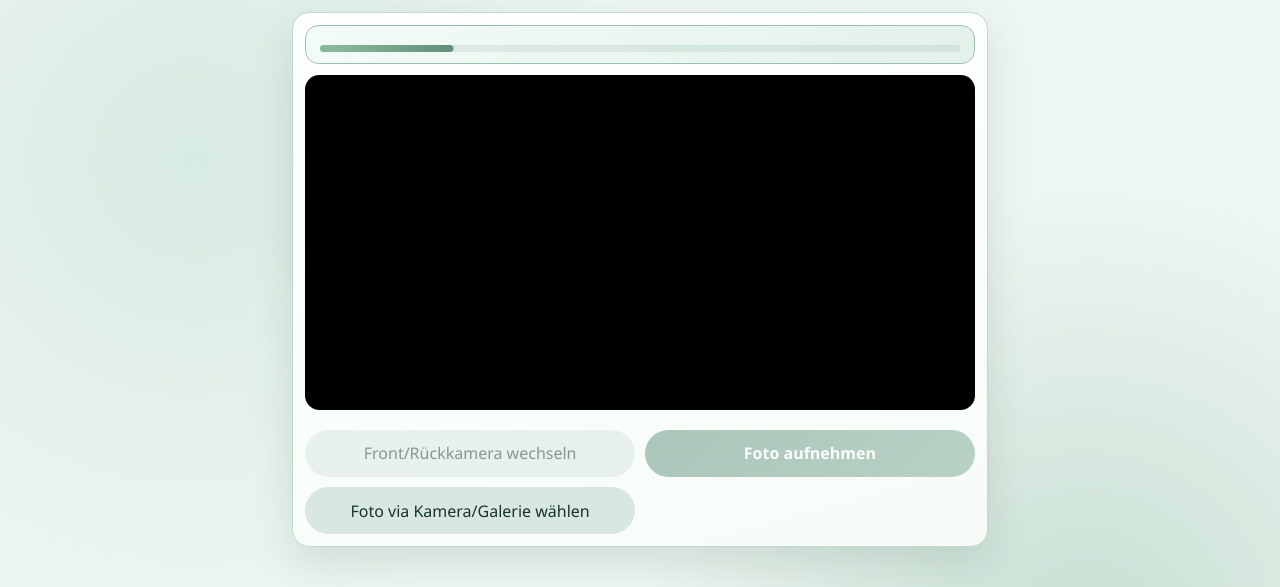
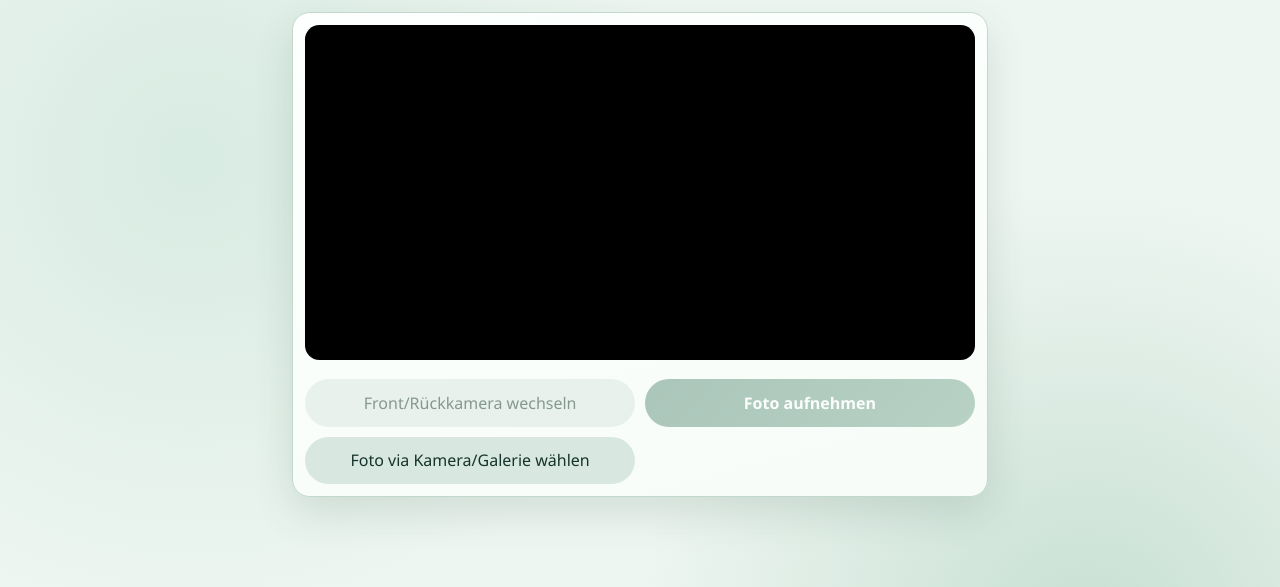
Before and after one commit to maximilianpohle/hochzeitskamera, a Flask app: page / in a window 1280 px wide. Shown: the top 587 px of the page. Run offline with Flask 3, Linux system fonts and the light colour scheme; some libraries are stand-ins or nearby versions.

Commit message:
Update changelog to version 0.1.28; implement dual image uploads as JPEG and PNG, remove upload banner for a cleaner UI

```diff
--- a/static/app.js
+++ b/static/app.js
@@ -4,9 +4,6 @@ const captureBtn = document.getElementById("captureBtn");
 const switchCameraBtn = document.getElementById("switchCameraBtn");
 const fallbackUploadBtn = document.getElementById("fallbackUploadBtn");
 const fallbackFileInput = document.getElementById("fallbackFileInput");
-const uploadBannerEl = document.getElementById("uploadBanner");
-const uploadBannerTextEl = document.getElementById("uploadBannerText");
-const uploadBannerBarEl = document.getElementById("uploadBannerBar");
 const statusToastEl = document.getElementById("statusToast");
 
 let stream = null;
@@ -129,24 +126,51 @@ function setFallbackVisible(visible) {
   fallbackUploadBtn.hidden = !visible;
 }
 
-function updateUploadBanner() {
-  if (!uploadBannerEl || !uploadBannerTextEl || !uploadBannerBarEl) {
-    return;
+function waitForImageLoad(imageElement, sourceUrl) {
+  return new Promise((resolve, reject) => {
+    imageElement.onload = () => resolve();
+    imageElement.onerror = () => reject(new Error("Bild konnte nicht geladen werden."));
+    imageElement.src = sourceUrl;
+  });
+}
+
+function drawScaledImageToCanvas(imageElement, targetCanvas, maxWidth, maxHeight) {
+  const sourceWidth = imageElement.naturalWidth || imageElement.width;
+  const sourceHeight = imageElement.naturalHeight || imageElement.height;
+
+  if (!sourceWidth || !sourceHeight) {
+    throw new Error("Bildabmessungen konnten nicht bestimmt werden.");
   }
 
-  if (pendingUploads <= 0) {
-    uploadBannerEl.hidden = true;
-    uploadBannerTextEl.textContent = "";
-    uploadBannerBarEl.style.transform = "translateX(-45%)";
-    return;
-  }
+  const scale = Math.min(1, maxWidth / sourceWidth, maxHeight / sourceHeight);
+  const targetWidth = Math.max(1, Math.round(sourceWidth * scale));
+  const targetHeight = Math.max(1, Math.round(sourceHeight * scale));
 
-  uploadBannerEl.hidden = false;
-  uploadBannerTextEl.textContent =
-    pendingUploads === 1
-      ? "1 Upload laeuft noch im Hintergrund. Bitte die Seite nicht schliessen."
-      : `${pendingUploads} Uploads laufen noch im Hintergrund. Bitte die Seite nicht schliessen.`;
-  uploadBannerBarEl.style.transform = "translateX(-45%)";
+  targetCanvas.width = targetWidth;
+  targetCanvas.height = targetHeight;
+
+  const context = targetCanvas.getContext("2d");
+  context.drawImage(imageElement, 0, 0, targetWidth, targetHeight);
+}
+
+async function createCaptureVariants(imageSourceUrl) {
+  const imageElement = new Image();
+  imageElement.decoding = "async";
+  await waitForImageLoad(imageElement, imageSourceUrl);
+
+  const jpegCanvas = document.createElement("canvas");
+  const pngCanvas = document.createElement("canvas");
+
+  drawScaledImageToCanvas(imageElement, jpegCanvas, 1600, 1600);
+
+  pngCanvas.width = imageElement.naturalWidth || imageElement.width;
+  pngCanvas.height = imageElement.naturalHeight || imageElement.height;
+  pngCanvas.getContext("2d").drawImage(imageElement, 0, 0, pngCanvas.width, pngCanvas.height);
+
+  return {
+    jpegDataUrl: jpegCanvas.toDataURL("image/jpeg", 0.98),
+    pngDataUrl: pngCanvas.toDataURL("image/png"),
+  };
 }
 
 function stopStream() {
@@ -224,7 +248,6 @@ async function uploadImage(imageDataUrl) {
 
 function uploadImageInBackground(imageDataUrl, onSuccess) {
   pendingUploads += 1;
-  updateUploadBanner();
 
   void (async () => {
     try {
@@ -235,7 +258,25 @@ function uploadImageInBackground(imageDataUrl, onSuccess) {
       setStatus(error.message || "Upload fehlgeschlagen.", "error");
     } finally {
       pendingUploads = Math.max(0, pendingUploads - 1);
-      updateUploadBanner();
+    }
+  })();
+}
+
+function uploadCaptureVariantsInBackground(variants, onSuccess) {
+  pendingUploads += 2;
+
+  void (async () => {
+    try {
+      const [jpegFilename, pngFilename] = await Promise.all([
+        uploadImage(variants.jpegDataUrl),
+        uploadImage(variants.pngDataUrl),
+      ]);
+      onSuccess({ jpegFilename, pngFilename });
+    } catch (error) {
+      console.error(error);
+      setStatus(error.message || "Upload fehlgeschlagen.", "error");
+    } finally {
+      pendingUploads = Math.max(0, pendingUploads - 2);
     }
   })();
 }
@@ -254,21 +295,26 @@ async function capturePhoto() {
     return;
   }
 
+  const context = canvas.getContext("2d");
   canvas.width = width;
   canvas.height = height;
-
-  const context = canvas.getContext("2d");
   context.drawImage(video, 0, 0, width, height);
 
-  // PNG preserves the canvas pixels without JPEG compression.
-  const imageDataUrl = canvas.toDataURL("image/png");
+  const originalCaptureDataUrl = canvas.toDataURL("image/png");
   setStatus("Foto aufgenommen. Upload laeuft im Hintergrund...");
-  uploadImageInBackground(imageDataUrl, (filename) => {
-    setStatus(`Gespeichert als ${filename}`, "ok", {
-      actionLabel: "💾 Speichern",
-      actionHandler: () => downloadImage(imageDataUrl, filename),
+
+  try {
+    const variants = await createCaptureVariants(originalCaptureDataUrl);
+    uploadCaptureVariantsInBackground(variants, ({ jpegFilename, pngFilename }) => {
+      setStatus(`Gespeichert als ${jpegFilename} und ${pngFilename}`, "ok", {
+        actionLabel: "💾 Speichern",
+        actionHandler: () => downloadImage(variants.pngDataUrl, pngFilename),
+      });
     });
-  });
+  } catch (error) {
+    console.error(error);
+    setStatus(error.message || "Bild konnte nicht vorbereitet werden.", "error");
+  }
 }
 
 async function uploadSelectedFile(file) {
@@ -276,11 +322,12 @@ async function uploadSelectedFile(file) {
 
   try {
     const imageDataUrl = await fileToDataUrl(file);
+    const variants = await createCaptureVariants(imageDataUrl);
     setStatus("Foto geladen. Upload laeuft im Hintergrund...");
-    uploadImageInBackground(imageDataUrl, (filename) => {
-      setStatus(`Gespeichert als ${filename}`, "ok", {
+    uploadCaptureVariantsInBackground(variants, ({ jpegFilename, pngFilename }) => {
+      setStatus(`Gespeichert als ${jpegFilename} und ${pngFilename}`, "ok", {
         actionLabel: "💾 Speichern",
-        actionHandler: () => downloadImage(imageDataUrl, filename),
+        actionHandler: () => downloadImage(variants.pngDataUrl, pngFilename),
       });
     });
   } catch (error) {
--- a/static/style.css
+++ b/static/style.css
@@ -34,37 +34,6 @@ body {
   border-radius: 1.1rem;
   padding: 0.75rem;
   box-shadow: 0 16px 40px rgba(40, 78, 64, 0.14);
-}
-
-.upload-banner {
-  display: grid;
-  gap: 0.5rem;
-  margin-bottom: 0.7rem;
-  border-radius: 0.85rem;
-  border: 1px solid #9bc0b0;
-  background: linear-gradient(135deg, #f3fbf7, #e3f1ea);
-  color: #1b4a3b;
-  font-weight: 700;
-  padding: 0.7rem 0.85rem;
-}
-
-.upload-banner-text {
-  line-height: 1.25;
-}
-
-.upload-banner-track {
-  overflow: hidden;
-  border-radius: 999px;
-  background: rgba(95, 143, 122, 0.14);
-  height: 0.42rem;
-}
-
-.upload-banner-bar {
-  width: 38%;
-  height: 100%;
-  border-radius: inherit;
-  background: linear-gradient(90deg, var(--accent), #8ab99f, var(--accent));
-  animation: upload-banner-pulse 1.1s ease-in-out infinite;
 }
 
 #preview {
@@ -171,20 +140,6 @@ button:disabled {
   color: #2f5d4c;
 }
 
-@keyframes upload-banner-pulse {
-  0% {
-    transform: translateX(-45%);
-  }
-
-  50% {
-    transform: translateX(145%);
-  }
-
-  100% {
-    transform: translateX(-45%);
-  }
-}
-
 .app-version {
   position: fixed;
   right: max(0.55rem, env(safe-area-inset-right));
@@ -214,10 +169,6 @@ button:disabled {
     display: flex;
     flex-direction: column;
     padding: 0.5rem;
-  }
-
-  .upload-banner {
-    margin-bottom: 0.55rem;
   }
 
   #preview {
--- a/templates/index.html
+++ b/templates/index.html
@@ -9,12 +9,6 @@
   <body>
     <main class="app-shell">
       <section class="camera-card">
-        <div id="uploadBanner" class="upload-banner" hidden>
-          <div id="uploadBannerText" class="upload-banner-text"></div>
-          <div class="upload-banner-track" aria-hidden="true">
-            <div id="uploadBannerBar" class="upload-banner-bar"></div>
-          </div>
-        </div>
         <video id="preview" autoplay playsinline muted></video>
         <canvas id="snapshot" hidden></canvas>
         <input id="fallbackFileInput" type="file" accept="image/*" hidden />
```
Also changed, not shown: CHANGELOG.md, 1 other file.
